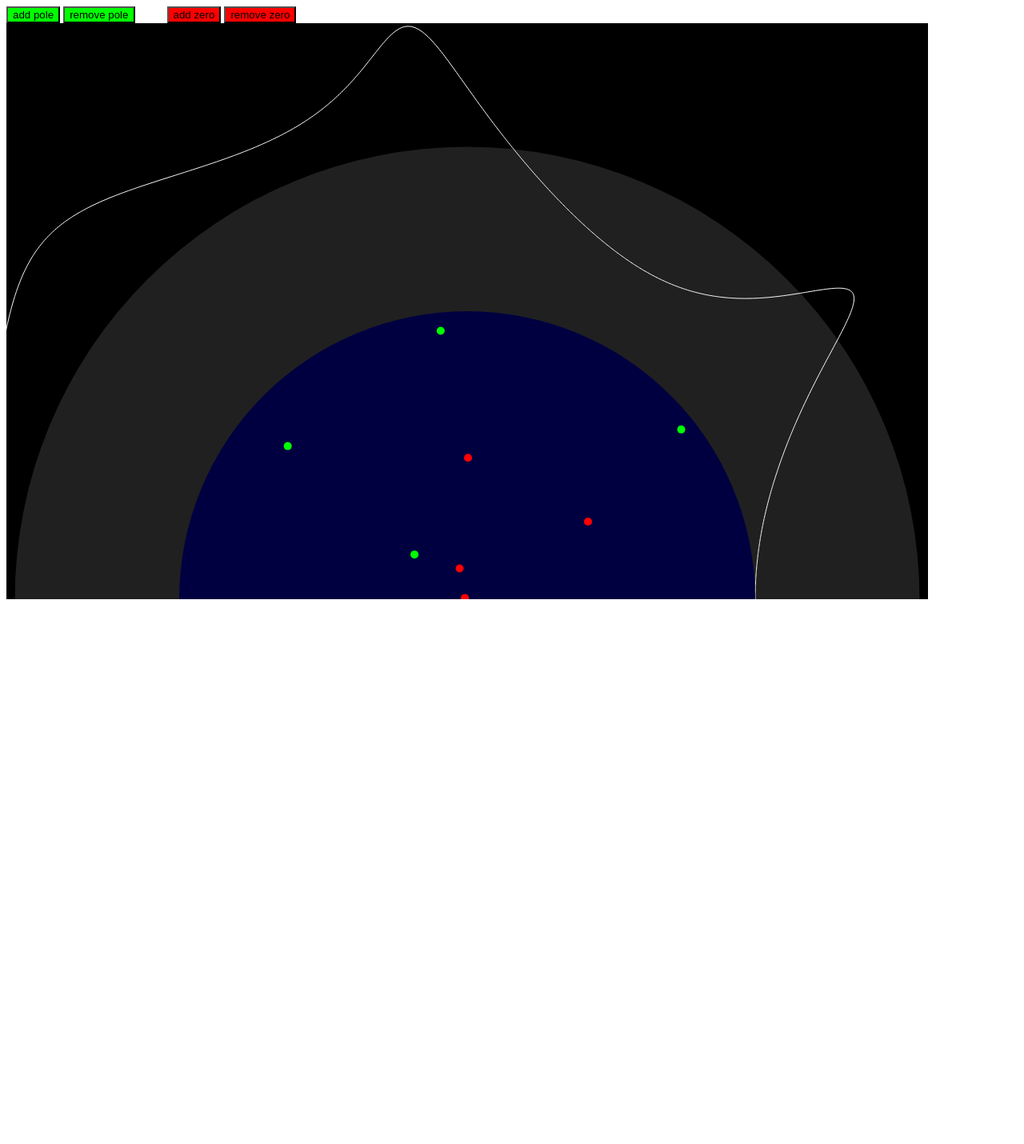
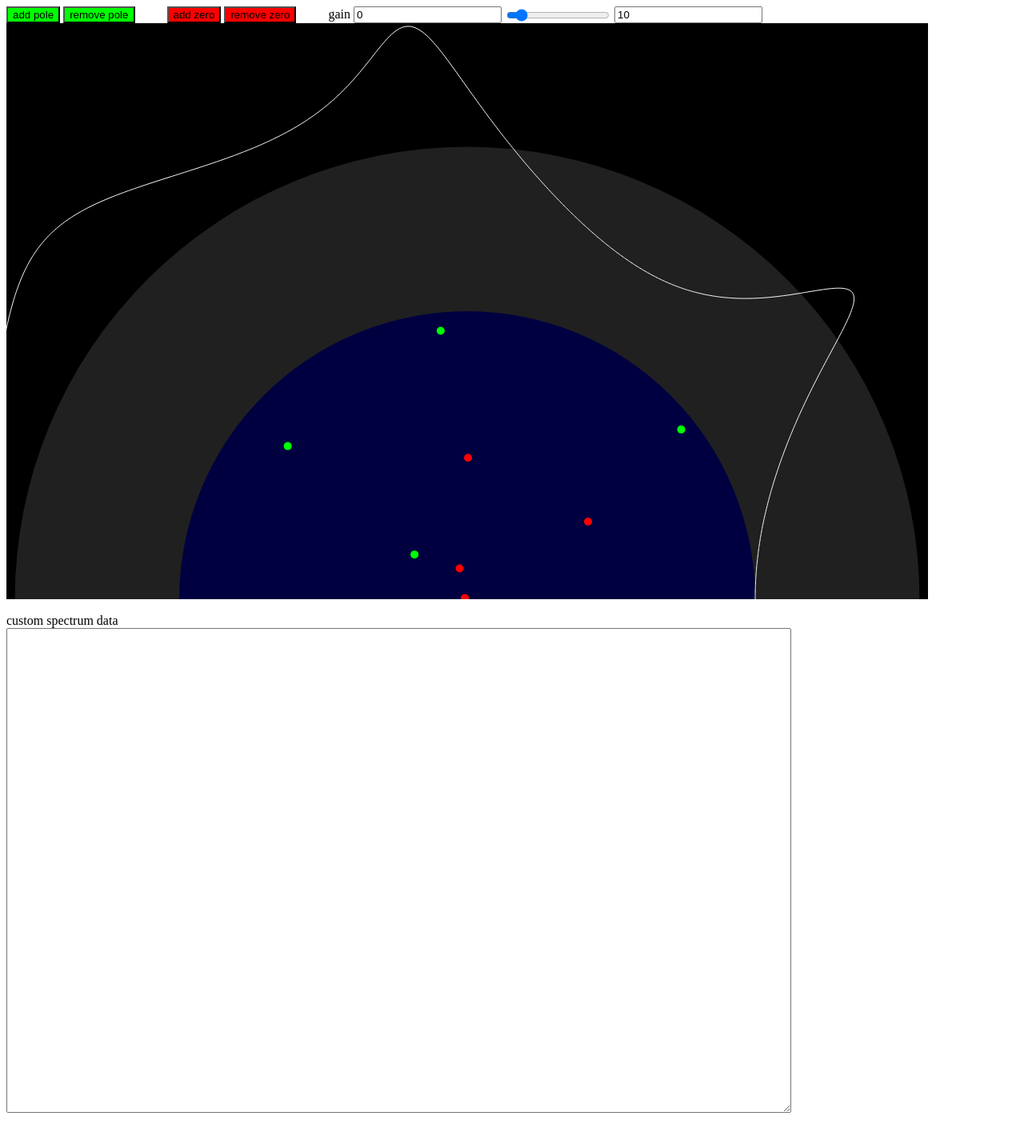
Before and after one commit to dansgithubuser/pole-zero, a plain HTML site: page index.html in a window 1280 px wide. Shown: the whole page at 80% size. Before the commit the page ends 800 px from the top, so only its background shows below. Drawn offline with Linux system fonts and the light colour scheme.

Commit message:
custom spectrum comparison and gain control

```diff
--- a/index.html
+++ b/index.html
@@ -4,8 +4,30 @@
   &emsp;&emsp;
   <input type='button' value='add zero'    style='background: rgb(255, 0, 0)' onclick='window.addZero()'>
   <input type='button' value='remove zero' style='background: rgb(255, 0, 0)' onclick='window.remZero()'>
+  &emsp;&emsp;
+  gain
+  <input type='number' id='gain-min' value='0' onchange='window.render()'>
+  <input type='range' id='gain' min='0' max='1' value='0.1' step='any' oninput='window.render()'>
+  <input type='number' id='gain-max' value='10' onchange='window.render()'>
 </div>
 <canvas id='canvas' style='width: 90vw; height: 90vh'></canvas>
+<br>
+<br>
+<div style='min-height: 40em'>
+  custom spectrum data
+  <br>
+  <textarea id='custom-spectrum-data' rows=40 cols=120 onkeyup='window.renderDelayed()'></textarea>
+</div>
+<div style='height: 20em'>
+</div>
+
+<style>
+
+*[type='range'] {
+  vertical-align: bottom;
+}
+
+</style>
 
 <script type='module'>
 
@@ -15,6 +37,7 @@ import {
   e,
   listenToTouches,
   rect,
+  v,
 } from './obvious.js'
 import { Complex } from './complex.js'
 
@@ -74,6 +97,9 @@ function render() {
   // background
   rect(CONTEXT, 0, 0, W, H, 0, 0, 0);
   // calculate frequency response
+  const gain_min = parseFloat(v('gain-min'));
+  const gain_max = parseFloat(v('gain-max'));
+  const gain = gain_min + (gain_max - gain_min) * parseFloat(v('gain'));
   let h = [];
   let h_max = 1;
   let h_min = 1;
@@ -90,6 +116,7 @@ function render() {
       if (j.im != 0)
         h_i = h_i.mul((z.sub(j.conjugate())));
     }
+    h_i = h_i.mul(gain);
     h.push(h_i);
     if (h_i.abs() > h_max) h_max = h_i.abs();
     if (h_i.abs() < h_min) h_min = h_i.abs();
@@ -99,7 +126,9 @@ function render() {
   const h_rng = h_max - h_min;
   // unit response
   disc(CONTEXT, UNIT_X, UNIT_Y, UNIT_R - h_min / h_rng * UNIT_R, 32, 32, 32);
-  // render frequency response
+  // unit circle
+  disc(CONTEXT, UNIT_X, UNIT_Y, UNIT_R, 0, 0, 64);
+  // frequency response
   CONTEXT.strokeStyle = 'rgb(255, 255, 255)';
   CONTEXT.beginPath();
   for (let i = 0; i < N; ++i) {
@@ -113,8 +142,28 @@ function render() {
       CONTEXT.lineTo(x, y);
   }
   CONTEXT.stroke();
-  // unit circle
-  disc(CONTEXT, UNIT_X, UNIT_Y, UNIT_R, 0, 0, 64);
+  // custom spectrum data
+  CONTEXT.strokeStyle = 'rgb(0, 255, 255)';
+  CONTEXT.beginPath();
+  let customSpectrumData = [];
+  if (v('custom-spectrum-data')) {
+    try {
+      customSpectrumData = JSON.parse(v('custom-spectrum-data'));
+    } catch(e) {
+      console.log(e);
+    }
+  }
+  for (let i = 0; i < customSpectrumData.length; ++i) {
+    const r = UNIT_R + (20 * Math.log10(customSpectrumData[i]) - h_min) / h_rng * UNIT_R;
+    const theta = Math.PI * i / (customSpectrumData.length - 1);
+    const x = UNIT_X + r * Math.cos(theta);
+    const y = UNIT_Y - r * Math.sin(theta);
+    if (i == 0)
+      CONTEXT.moveTo(x, y);
+    else
+      CONTEXT.lineTo(x, y);
+  }
+  CONTEXT.stroke();
   // poles
   for (const i of gPoles) disc(CONTEXT,
     reToX(i), imToY(i), R,
@@ -124,6 +173,21 @@ function render() {
   for (const i of gZeros) disc(CONTEXT,
     reToX(i), imToY(i), R,
     255, 0, 0,
+  );
+}
+window.render = render;
+
+window.renderDelayed = () => {
+  if (window.renderTimeout) {
+    clearTimeout(window.renderTimeout);
+    window.renderTimeout = null;
+  }
+  window.renderTimeout = setTimeout(
+    () => {
+      render();
+      window.renderTimeout = null;
+    },
+    500,
   );
 }
 
```
